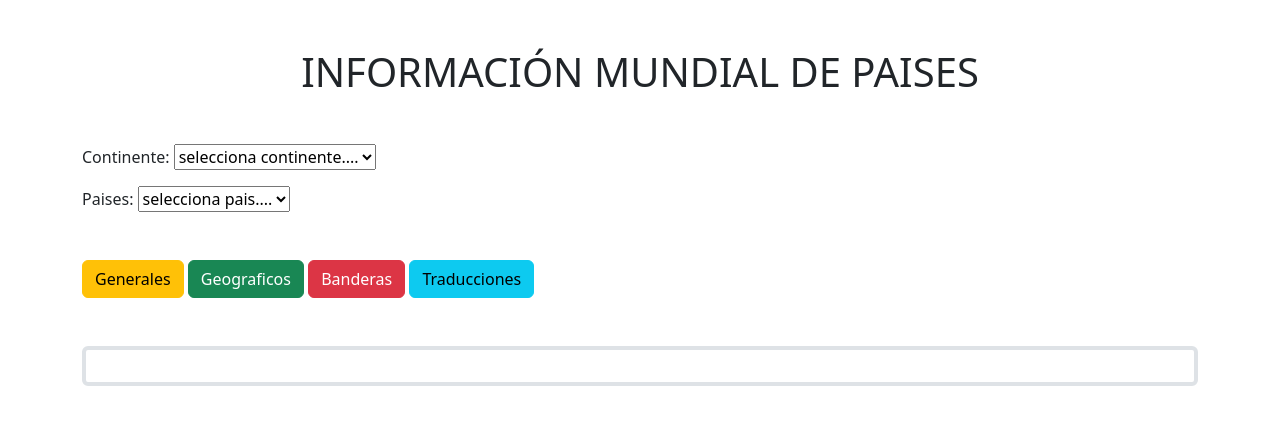
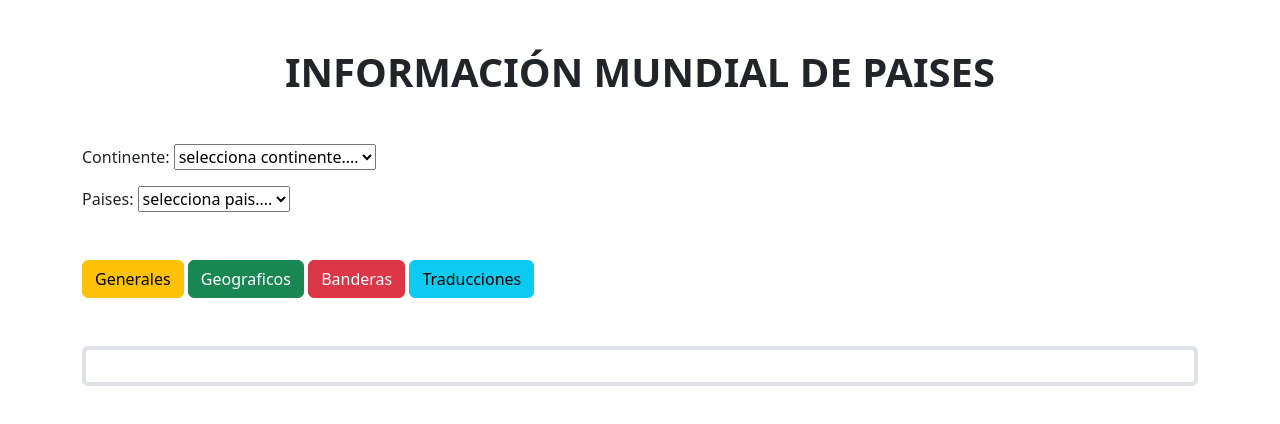
Before and after one commit to kouski/Countries-information, a website with bundled scripts: page index.html in a window 1280 px wide. Built offline with nearby package versions, Linux system fonts and the light colour scheme.

```diff
--- a/index.html
+++ b/index.html
@@ -9,7 +9,7 @@
 </head>
 <body>
     <div class="container mt-5">
-        <h1 class="text-center ">INFORMACIÓN MUNDIAL DE PAISES</h1>
+        <h1 class="text-center fw-bold">INFORMACIÓN MUNDIAL DE PAISES</h1>
         <div class="mt-5 mb-3">Continente: <select id="continente">
                 <option value="0">selecciona continente....</option>
                 <option value="europe">Europa</option>
```
Also changed, not shown: dist/ficheroDeVida.js.
